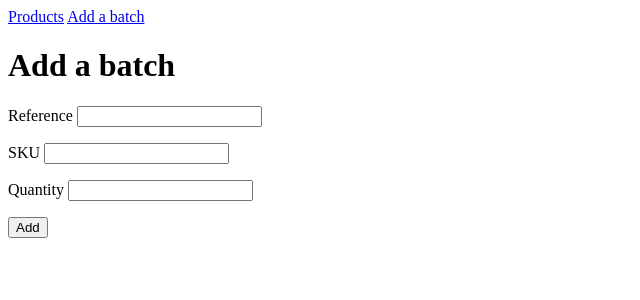
After one commit to remihuguet/flask_allocations, a Flask app: page /admin/products/add_batch in a window 1280 px wide. The commit adds this page. Shown: the top 300 px of the page, without its empty margins (0-640 px from the left). Run offline with Flask 2, Linux system fonts and the light colour scheme.

Commit message:
Live 7: Add batch form

```diff
--- /dev/null
+++ b/allocation/templates/add_batch.html
@@ -0,0 +1,22 @@
+{%extends "base.html" %} {% block body %}
+
+<h1>Add a batch</h1>
+
+<form method="POST">
+  <p>
+    <label for="reference">Reference</label>
+    <input type="text" name="reference" id="reference" />
+  </p>
+  <p>
+    <label for="sku">SKU</label>
+    <input type="text" name="sku" id="sku" />
+  </p>
+
+  <p>
+    <label for="quantity">Quantity</label>
+    <input type="number" name="quantity" id="quantity" />
+  </p>
+  <button type="submit">Add</button>
+</form>
+
+{% endblock %}
--- a/allocation/templates/base.html
+++ b/allocation/templates/base.html
@@ -7,6 +7,9 @@
     <title>Allocation app</title>
   </head>
   <body>
+    <a href="/admin/products">Products</a>
+    <a href="/admin/products/add_batch">Add a batch</a>
+
     {% block body %} {% endblock %}
   </body>
 </html>
--- a/allocation/views/admin.py
+++ b/allocation/views/admin.py
@@ -1,4 +1,4 @@
-from flask import Blueprint, render_template
+from flask import Blueprint, redirect, render_template, request, url_for
 from allocation.repository import repository
 from allocation import services
 
@@ -11,3 +11,17 @@ def list_products():
     return render_template(
         "products_list.html", products=services.list_products(repository)
     )
+
+
+@admin.route("/products/add_batch", methods=["GET", "POST"])
+def add_batch_form():
+    if request.method == "GET":
+        return render_template("add_batch.html")
+
+    reference = request.form["reference"]
+    qty = int(request.form["quantity"])
+    sku = request.form["sku"]
+    services.add_batch(
+        reference=reference, sku=sku, quantity=qty, repository=repository, eta=None
+    )
+    return redirect(url_for("admin.list_products"))
```
